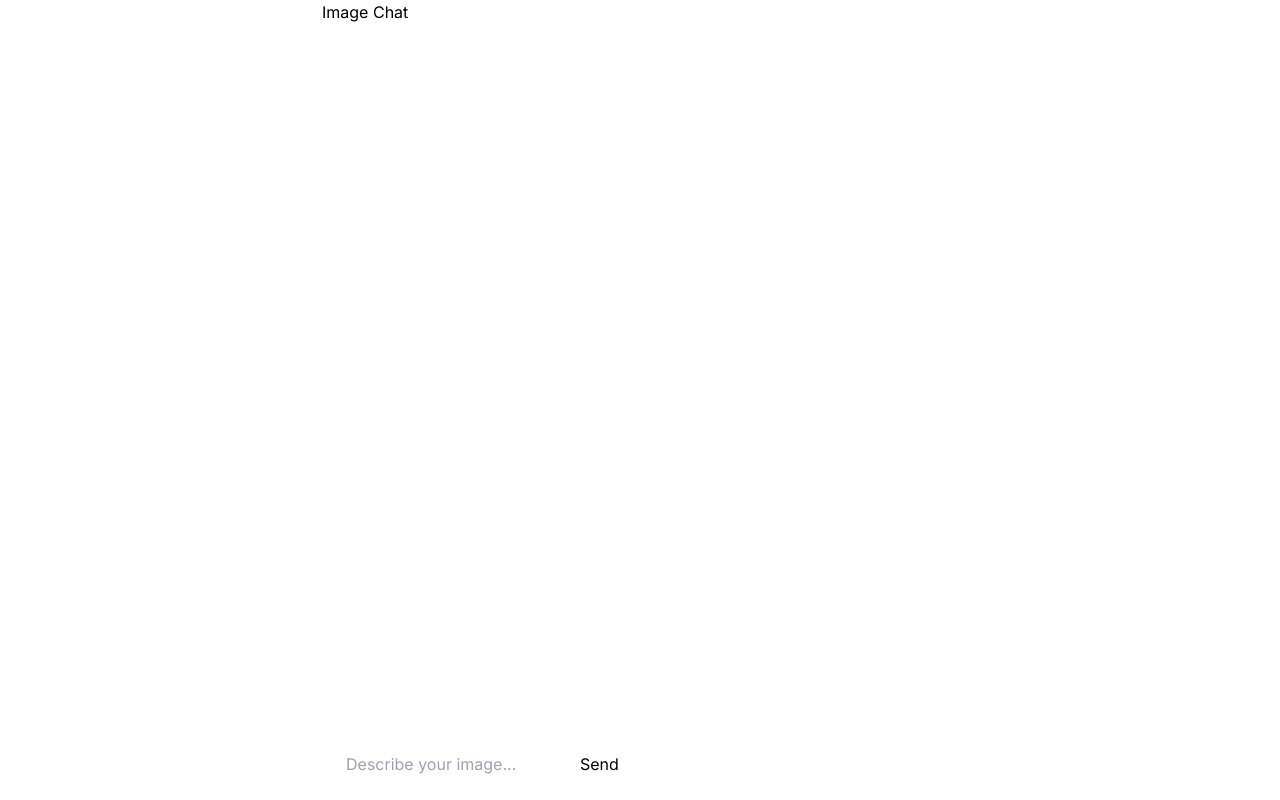
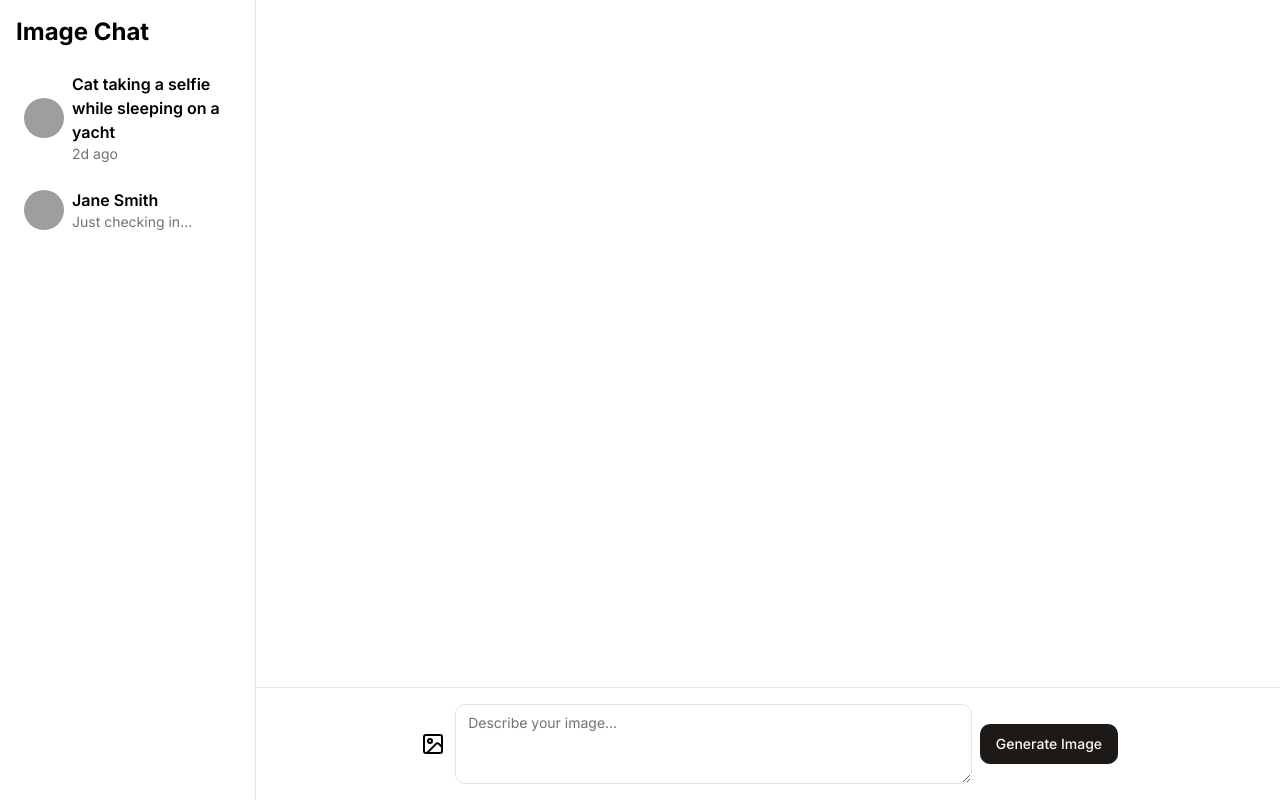
Before and after one commit to ronaldleung1/image-chat, a Next.js app: page / in a window 1280 px wide. Built offline with nearby package versions, Linux system fonts and the light colour scheme; grey boxes are pictures that could not be loaded.

Commit message:
create chat ui

```diff
--- a/app/page.tsx
+++ b/app/page.tsx
@@ -2,7 +2,11 @@
 import { useState, useEffect } from "react";
 import Image from "next/image";
 import { Inter } from "next/font/google";
-import axios from "axios";
+
+import { Button } from "@/components/ui/button";
+import { Textarea } from "@/components/ui/textarea";
+
+import { Image as ImageIcon } from "lucide-react";
 
 const inter = Inter({ subsets: ["latin"] });
 
@@ -57,43 +61,101 @@
   };
 
   return (
-    <div className="container mx-auto max-w-[700px]">
-      <div className="flex flex-col h-screen">
-        <h1>Image Chat</h1>
-        <div className="flex-grow p-6">
-          <div className="flex flex-col space-y-4">
+    <div className="flex h-screen">
+      <aside className="w-80 h-full border-r border-stone-200 dark:border-stone-700 overflow-y-auto">
+        <div className="p-4 space-y-4">
+          <h2 className="text-2xl font-bold">Image Chat</h2>
+          <div className="space-y-2">
+            <div className="flex items-center gap-2 p-2 rounded-lg hover:bg-stone-100 dark:hover:bg-zinc-700">
+              <img
+                alt="User Avatar"
+                className="rounded-full"
+                height="40"
+                src="/placeholder.svg"
+                style={{
+                  aspectRatio: "40/40",
+                  objectFit: "cover",
+                }}
+                width="40"
+              />
+              <div className="flex-1">
+                <h3 className="font-semibold">
+                  Cat taking a selfie while sleeping on a yacht
+                </h3>
+                <p className="text-zinc-500 dark:text-zinc-400 text-sm">
+                  2d ago
+                </p>
+              </div>
+            </div>
+            <div className="flex items-center gap-2 p-2 rounded-lg hover:bg-zinc-100 dark:hover:bg-zinc-700">
+              <img
+                alt="User Avatar"
+                className="rounded-full"
+                height="40"
+                src="/placeholder.svg"
+                style={{
+                  aspectRatio: "40/40",
+                  objectFit: "cover",
+                }}
+                width="40"
+              />
+              <div className="flex-1">
+                <h3 className="font-semibold">Jane Smith</h3>
+                <p className="text-zinc-500 dark:text-zinc-400 text-sm">
+                  Just checking in...
+                </p>
+              </div>
+            </div>
+          </div>
+        </div>
+      </aside>
+
+      <main className="flex flex-col w-full">
+        <div className="flex-1 overflow-auto p-4">
+          <div className="max-w-[700px] space-y-4 mx-auto pt-8">
             {chatLog.map((message, index) => (
               <div
                 key={index}
-                className={`flex ${
+                className={`flex items-end gap-2 ${
                   message.type === "user" ? "justify-end" : "justify-start"
                 }`}
               >
-                {message.type === "user"
-                  ? "You: " + message.content
-                  : "ChatGPT: "}
-                {message.type === "bot" && (
+                {message.type === "user" ? (
+                  <div className="rounded-lg bg-primary text-primary-foreground p-3">
+                    <p className="text-sm">{message.content}</p>
+                  </div>
+                ) : (
+                  <div className="rounded-lg bg-muted p-3">
                     <Image
                       src={message.content}
                       alt="Generated by DALL-E"
                       width="256"
                       height="256"
+                      className="rounded-md"
                     />
+                  </div>
                 )}
               </div>
             ))}
           </div>
         </div>
-        <form className="flex-none p-6" onSubmit={handleSubmit}>
-          <input
-            type="text"
-            placeholder="Describe your image..."
+        <div className="border-t dark:border-zinc-700 p-4">
+          <form
+            className="flex items-center gap-2 max-w-[700px] mx-auto"
+            onSubmit={handleSubmit}
+          >
+            <Button size="icon" variant="ghost">
+              <ImageIcon className="w-6 h-6" />
+            </Button>
+            <Textarea
               value={inputValue}
               onChange={(e) => setInputValue(e.target.value)}
+              placeholder="Describe your image..."
             />
-          <button type="submit">Send</button>
+            <Button type="submit">Generate Image</Button>
           </form>
         </div>
+      </main>
     </div>
   );
 }
--- /dev/null
+++ b/components/ui/button.tsx
@@ -0,0 +1,56 @@
+import * as React from "react"
+import { Slot } from "@radix-ui/react-slot"
+import { cva, type VariantProps } from "class-variance-authority"
+
+import { cn } from "@/lib/utils"
+
+const buttonVariants = cva(
+  "inline-flex items-center justify-center whitespace-nowrap rounded-md text-sm font-medium ring-offset-background transition-colors focus-visible:outline-none focus-visible:ring-2 focus-visible:ring-ring focus-visible:ring-offset-2 disabled:pointer-events-none disabled:opacity-50",
+  {
+    variants: {
+      variant: {
+        default: "bg-primary text-primary-foreground hover:bg-primary/90",
+        destructive:
+          "bg-destructive text-destructive-foreground hover:bg-destructive/90",
+        outline:
+          "border border-input bg-background hover:bg-accent hover:text-accent-foreground",
+        secondary:
+          "bg-secondary text-secondary-foreground hover:bg-secondary/80",
+        ghost: "hover:bg-accent hover:text-accent-foreground",
+        link: "text-primary underline-offset-4 hover:underline",
+      },
+      size: {
+        default: "h-10 px-4 py-2",
+        sm: "h-9 rounded-md px-3",
+        lg: "h-11 rounded-md px-8",
+        icon: "h-10 w-10",
+      },
+    },
+    defaultVariants: {
+      variant: "default",
+      size: "default",
+    },
+  }
+)
+
+export interface ButtonProps
+  extends React.ButtonHTMLAttributes<HTMLButtonElement>,
+    VariantProps<typeof buttonVariants> {
+  asChild?: boolean
+}
+
+const Button = React.forwardRef<HTMLButtonElement, ButtonProps>(
+  ({ className, variant, size, asChild = false, ...props }, ref) => {
+    const Comp = asChild ? Slot : "button"
+    return (
+      <Comp
+        className={cn(buttonVariants({ variant, size, className }))}
+        ref={ref}
+        {...props}
+      />
+    )
+  }
+)
+Button.displayName = "Button"
+
+export { Button, buttonVariants }
--- /dev/null
+++ b/components/ui/textarea.tsx
@@ -0,0 +1,24 @@
+import * as React from "react"
+
+import { cn } from "@/lib/utils"
+
+export interface TextareaProps
+  extends React.TextareaHTMLAttributes<HTMLTextAreaElement> {}
+
+const Textarea = React.forwardRef<HTMLTextAreaElement, TextareaProps>(
+  ({ className, ...props }, ref) => {
+    return (
+      <textarea
+        className={cn(
+          "flex min-h-[80px] w-full rounded-md border border-input bg-background px-3 py-2 text-sm ring-offset-background placeholder:text-muted-foreground focus-visible:outline-none focus-visible:ring-2 focus-visible:ring-ring focus-visible:ring-offset-2 disabled:cursor-not-allowed disabled:opacity-50",
+          className
+        )}
+        ref={ref}
+        {...props}
+      />
+    )
+  }
+)
+Textarea.displayName = "Textarea"
+
+export { Textarea }
--- a/package.json
+++ b/package.json
@@ -11,6 +11,7 @@
     "lint": "next lint"
   },
   "dependencies": {
+    "@radix-ui/react-slot": "^1.0.2",
     "axios": "^1.7.2",
     "class-variance-authority": "^0.7.0",
     "clsx": "^2.1.1",
```
Also changed, not shown: 1 other file (tests, documents, lock files or other folders). Lines whose indentation alone changed are shown as unchanged.
